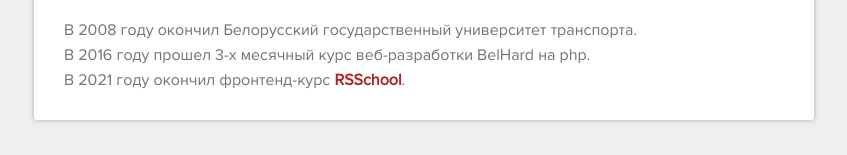
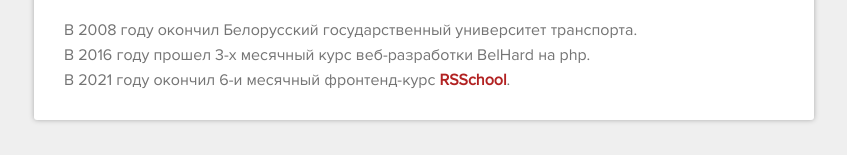
Before and after one commit to Praddby/rsschool-cv, a plain HTML site: page ru/index.html in a window 1280 px wide. Shown: the part 1654-1809 px from the top of the page, without its empty margins (216-1063 px from the left). Drawn offline with Linux system fonts and the light colour scheme.

Commit message:
fead: add descriptions

```diff
--- a/ru/index.html
+++ b/ru/index.html
@@ -95,7 +95,7 @@
 			<div class="education-body">
 				<p>В 2008 году окончил Белорусский государственный университет транспорта.</p>
 				<p>В 2016 году прошел 3-х месячный курс веб-разработки BelHard на php.</p>
-				<p>В 2021 году окончил фронтенд-курс <a href="https://rs.school/js/" target="_blank">RSSchool</a>.</p>
+				<p>В 2021 году окончил 6-и месячный фронтенд-курс <a href="https://rs.school/js/" target="_blank">RSSchool</a>.</p>
 			</div>
 		</section>
 		<section class="language">
```
